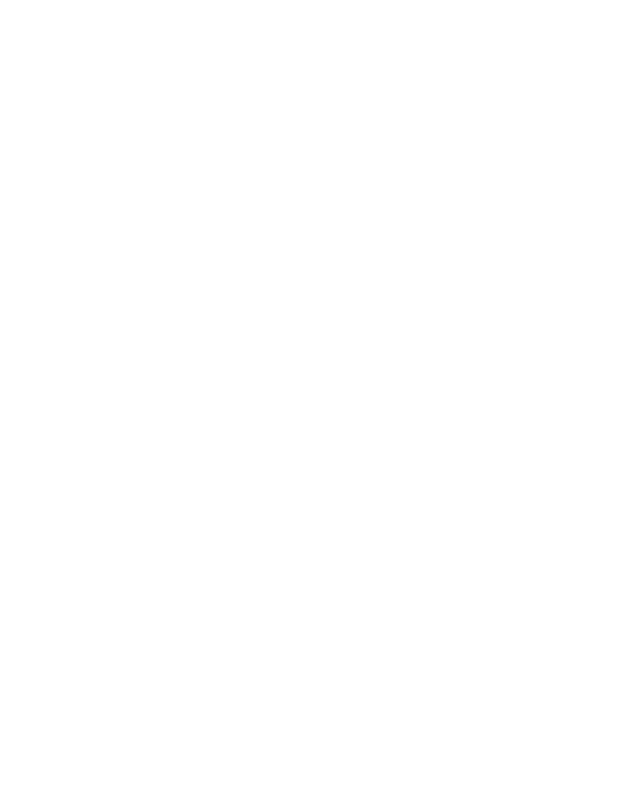
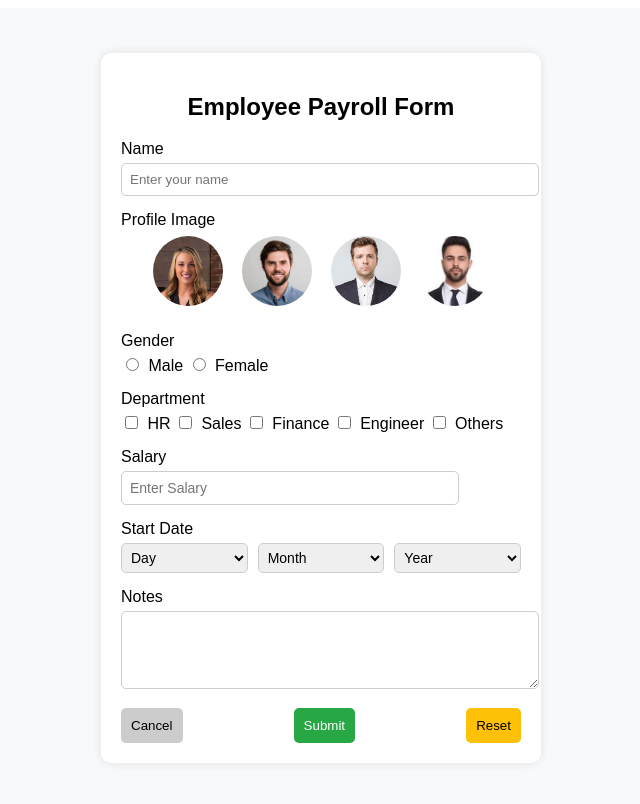
Before and after one commit to amanglani2503/EmployeePayrollAppUI, an Angular app: page /add-employee in a window 1280 px wide. Before the commit this address led to /. Shown: the top 804 px of the page, without its empty margins (319-959 px from the left). Built offline with nearby package versions, Linux system fonts and the light colour scheme.

Commit message:
[Amber] Add. Designed add-employee component

```diff
--- a/src/app/app.routes.ts
+++ b/src/app/app.routes.ts
@@ -1,6 +1,8 @@
 import { Routes } from '@angular/router';
 import { HomeComponent } from './pages/home/home.component';
+import { AddEmployeeComponent } from './pages/add-employee/add-employee.component';
 
 export const routes: Routes = [
-  { path: '', component: HomeComponent }
+  { path: '', component: HomeComponent },
+  { path: 'add-employee', component: AddEmployeeComponent}
 ];
--- /dev/null
+++ b/src/app/pages/add-employee/add-employee.component.css
@@ -0,0 +1,108 @@
+body {
+    font-family: Arial, sans-serif;
+    background-color: #f8f9fa;
+    display: flex;
+    justify-content: center;
+    align-items: center;
+    height: 100vh;
+}
+.container {
+    background: white;
+    padding: 20px;
+    border-radius: 10px;
+    box-shadow: 0 0 10px rgba(0, 0, 0, 0.1);
+    width: 400px;
+}
+h2 {
+    text-align: center;
+}
+.form-group {
+    margin-bottom: 15px;
+}
+.form-group label {
+    display: block;
+    margin-bottom: 5px;
+}
+.form-group input, .form-group select, .form-group textarea {
+    width: 100%;
+    padding: 8px;
+    border: 1px solid #ccc;
+    border-radius: 5px;
+}
+.form-group input[type="radio"], .form-group input[type="checkbox"] {
+    width: auto;
+    margin-right: 5px;
+}
+.btn-group {
+    display: flex;
+    justify-content: space-between;
+}
+button {
+    padding: 10px;
+    border: none;
+    cursor: pointer;
+    border-radius: 5px;
+}
+
+.profile-img {
+    width: 50px;
+    height: 50px;
+    object-fit: cover;
+    border-radius: 50%;
+}
+
+.profile-container {
+    display: flex;
+    gap: 15px;
+    justify-content: center;
+}
+
+.profile-option {
+    display: flex;
+    flex-direction: column;
+    align-items: center;
+    cursor: pointer;
+}
+
+.profile-option img {
+    width: 70px;
+    height: 70px;
+    border-radius: 50%;
+    object-fit: cover;
+    border: 2px solid transparent;
+    transition: 0.3s;
+}
+
+
+.profile-option input[type="radio"] {
+    display: none;
+}
+
+.profile-option input[type="radio"]:checked + img {
+    border-color: #007bff;
+    box-shadow: 0px 0px 8px #007bff;
+}
+
+.date-container {
+    display: flex;
+    gap: 10px;
+    align-items: center;
+}
+
+.date-container select {
+    padding: 5px;
+    font-size: 14px;
+}
+
+#salary {
+    width: 80%;
+    padding: 8px;
+    font-size: 14px;
+    border: 1px solid #ccc;
+    border-radius: 5px;
+}
+
+
+.cancel { background-color: #ccc; }
+.submit { background-color: #28a745; color: white; }
+.reset { background-color: #ffc107; }
--- /dev/null
+++ b/src/app/pages/add-employee/add-employee.component.html
@@ -0,0 +1,92 @@
+<body>
+    <div class="container">
+        <h2>Employee Payroll Form</h2>
+        <form>
+            <div class="form-group">
+                <label>Name</label>
+                <input type="text" name="name" required placeholder="Enter your name">
+            </div>
+            <div class="form-group">
+                <label>Profile Image</label>
+                <div class="profile-container">
+                    <label class="profile-option">
+                        <input type="radio" name="profile" value="1">
+                        <img src="assets/dp1.jpeg" alt="Profile 1" class="profile-img">
+                    </label>
+                    <label class="profile-option">
+                        <input type="radio" name="profile" value="2">
+                        <img src="assets/dp2.jpeg" alt="Profile 2" class="profile-img">
+                    </label>
+                    <label class="profile-option">
+                        <input type="radio" name="profile" value="3">
+                        <img src="assets/dp3.jpeg" alt="Profile 3" class="profile-img">
+                    </label>
+                    <label class="profile-option">
+                        <input type="radio" name="profile" value="4">
+                        <img src="assets/dp4.jpeg" alt="Profile 4" class="profile-img">
+                    </label>
+                </div>
+            </div>
+
+            <div class="form-group">
+                <label>Gender</label>
+                <input type="radio" name="gender" value="Male"> Male
+                <input type="radio" name="gender" value="Female"> Female
+            </div>
+            <div class="form-group">
+                <label>Department</label>
+                <input type="checkbox" name="dept" value="HR"> HR
+                <input type="checkbox" name="dept" value="Sales"> Sales
+                <input type="checkbox" name="dept" value="Finance"> Finance
+                <input type="checkbox" name="dept" value="Engineer"> Engineer
+                <input type="checkbox" name="dept" value="Others"> Others
+            </div>
+            <div class="form-group">
+                <label for="salary">Salary</label>
+                <input type="text" id="salary" name="salary" placeholder="Enter Salary">
+            </div>
+
+            <div class="form-group">
+                <label>Start Date</label>
+                <div class="date-container">
+                    <select name="day">
+                        <option value="">Day</option>
+                        <option value="1">1</option>
+                        <option value="2">2</option>
+                        <option value="3">3</option>
+                        <option value="4">4</option>
+                        <option value="5">5</option>
+                        <!-- Add more days -->
+                    </select>
+
+                    <select name="month">
+                        <option value="">Month</option>
+                        <option value="1">January</option>
+                        <option value="2">February</option>
+                        <option value="3">March</option>
+                        <option value="4">April</option>
+                        <!-- Add more months -->
+                    </select>
+
+                    <select name="year">
+                        <option value="">Year</option>
+                        <option value="2024">2024</option>
+                        <option value="2023">2023</option>
+                        <option value="2022">2022</option>
+                        <!-- Add more years -->
+                    </select>
+                </div>
+            </div>
+
+            <div class="form-group">
+                <label>Notes</label>
+                <textarea rows="4"></textarea>
+            </div>
+            <div class="btn-group">
+                <button type="button" class="cancel">Cancel</button>
+                <button type="submit" class="submit">Submit</button>
+                <button type="reset" class="reset">Reset</button>
+            </div>
+        </form>
+    </div>
+</body>
```
Also changed, not shown: src/app/pages/add-employee/add-employee.component.ts (added, +11 -0 lines), 1 other file (tests, documents, lock files or other folders).
